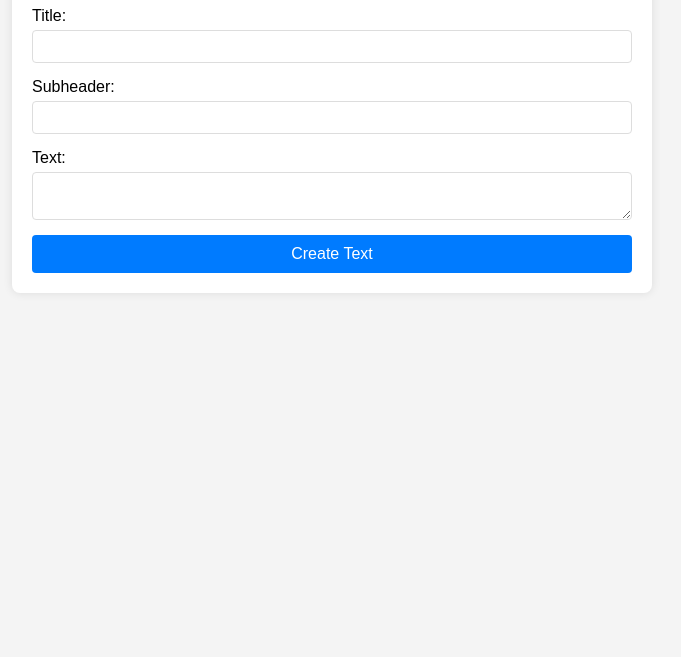
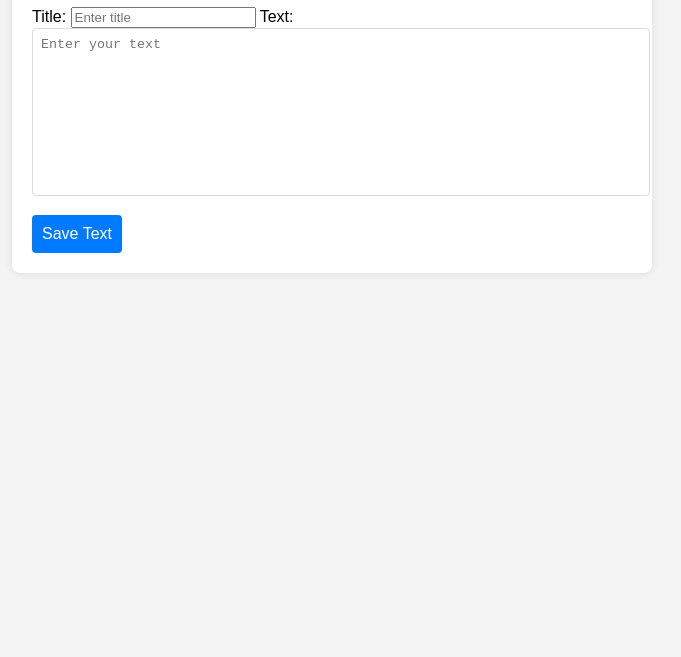
Before and after one commit to cescps/oncetext, a plain HTML site: page index.html in a window 1280 px wide. Shown: the part 143-800 px from the top of the page, without its empty margins (308-989 px from the left). Drawn offline with Linux system fonts and the light colour scheme.

Commit message:
Update index.html

```diff
--- a/index.html
+++ b/index.html
@@ -3,7 +3,7 @@
 <head>
     <meta charset="UTF-8">
     <meta name="viewport" content="width=device-width, initial-scale=1.0">
-    <title>One-Time Text</title>
+    <title>Minimalist Text Editor</title>
     <style>
         body {
             font-family: 'Arial', sans-serif;
@@ -21,21 +21,14 @@
             box-shadow: 0 0 10px rgba(0, 0, 0, 0.1);
         }
 
-        form {
-            display: flex;
-            flex-direction: column;
-        }
-
-        label {
-            margin-bottom: 5px;
-        }
-
-        input,
         textarea {
+            width: 100%;
+            height: 150px;
             margin-bottom: 15px;
             padding: 8px;
             border: 1px solid #ddd;
             border-radius: 4px;
+            resize: none;
         }
 
         button {
@@ -52,78 +45,76 @@
             background-color: #0056b3;
         }
 
-        #sharedContainer {
+        #savedText {
             display: none;
         }
     </style>
 </head>
 <body>
-    <div class="container" id="createForm">
-        <h1>Create a One-Time Text</h1>
-        <form>
-            <label for="title">Title:</label>
-            <input type="text" id="title" required>
+    <div class="container" id="textEditor">
+        <h1>Minimalist Text Editor</h1>
+        <label for="textTitle">Title:</label>
+        <input type="text" id="textTitle" placeholder="Enter title">
 
-            <label for="subheader">Subheader:</label>
-            <input type="text" id="subheader" required>
+        <label for="textContent">Text:</label>
+        <textarea id="textContent" placeholder="Enter your text"></textarea>
 
-            <label for="content">Text:</label>
-            <textarea id="content" required></textarea>
-
-            <button type="button" onclick="createText()">Create Text</button>
-        </form>
+        <button onclick="saveText()">Save Text</button>
     </div>
 
-<div class="container" id="sharedContainer">
-    <h1>Shared Text</h1>
+    <div class="container" id="savedText">
+        <h1>Saved Text</h1>
         <div id="sharedText"></div>
-    <button onclick="viewText()">View Text</button>
     </div>
 
     <script>
-    function createText() {
-        const title = document.getElementById('title').value;
-        const subheader = document.getElementById('subheader').value;
-        const content = document.getElementById('content').value;
+        function saveText() {
+            const title = document.getElementById('textTitle').value;
+            const content = document.getElementById('textContent').value;
 
+            // Generate a unique identifier
             const textId = generateUniqueId();
 
+            // Create an object to store text data
             const textData = {
                 title: title,
-            subheader: subheader,
-            content: content,
-            viewed: false
+                content: content
             };
 
+            // Store text data in local storage with the unique identifier as the key
             localStorage.setItem(textId, JSON.stringify(textData));
 
-        document.getElementById('createForm').style.display = 'none';
-        document.getElementById('sharedContainer').style.display = 'block';
+            // Display the saved text container and hide the text editor container
+            document.getElementById('textEditor').style.display = 'none';
+            document.getElementById('savedText').style.display = 'block';
 
-        document.getElementById('sharedText').innerHTML = `
+            // Display the saved text with a unique link
+            const sharedTextContainer = document.getElementById('sharedText');
+            sharedTextContainer.innerHTML = `
                 <h2>${title}</h2>
-            <h3>${subheader}</h3>
                 <p>${content}</p>
-            <p>Share this link: <button onclick="viewText('${textId}')">View Text</button></p>
+                <p>Share this link: <a href="#" onclick="viewText('${textId}')">${window.location.href}#${textId}</a></p>
             `;
         }
 
         function viewText(textId) {
+            // Retrieve text data from local storage using the text ID
             const textData = JSON.parse(localStorage.getItem(textId));
 
+            // Display the shared text
             const sharedTextContainer = document.getElementById('sharedText');
             sharedTextContainer.innerHTML = `
                 <h2>${textData.title}</h2>
-            <h3>${textData.subheader}</h3>
                 <p>${textData.content}</p>
             `;
 
-        textData.viewed = true;
-        localStorage.setItem(textId, JSON.stringify(textData));
+            // Delete the text after viewing
+            localStorage.removeItem(textId);
 
+            // Hide the saved text container after a delay (e.g., 10 seconds)
             setTimeout(() => {
-            document.getElementById('sharedContainer').style.display = 'none';
-            document.getElementById('createForm').style.display = 'block';
+                document.getElementById('savedText').style.display = 'none';
+                document.getElementById('textEditor').style.display = 'block';
             }, 10000);
         }
 
@@ -131,6 +122,5 @@
             return '_' + Math.random().toString(36).substr(2, 9);
         }
     </script>
-    </div>
 </body>
 </html>
```
Lines whose indentation alone changed are shown as unchanged.
